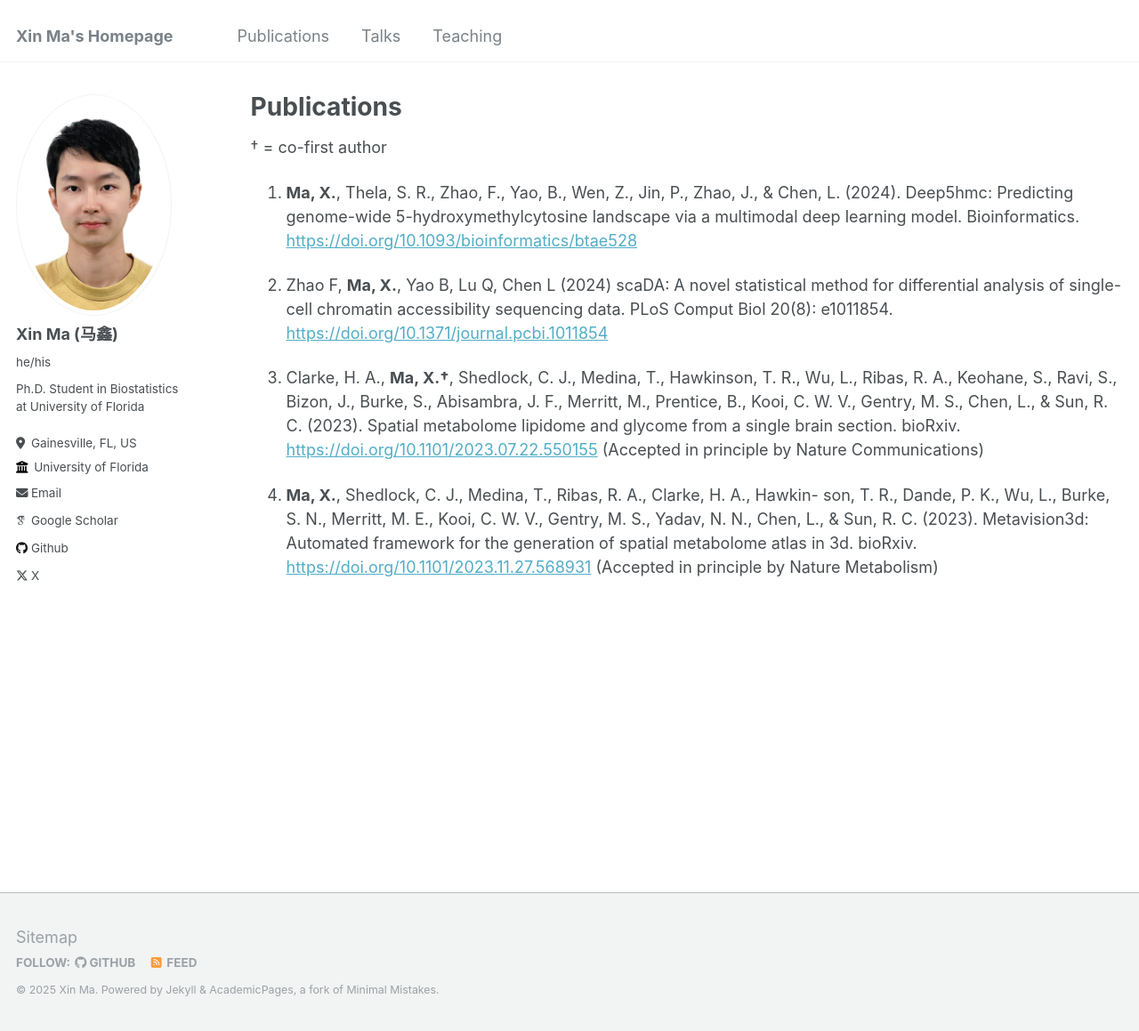
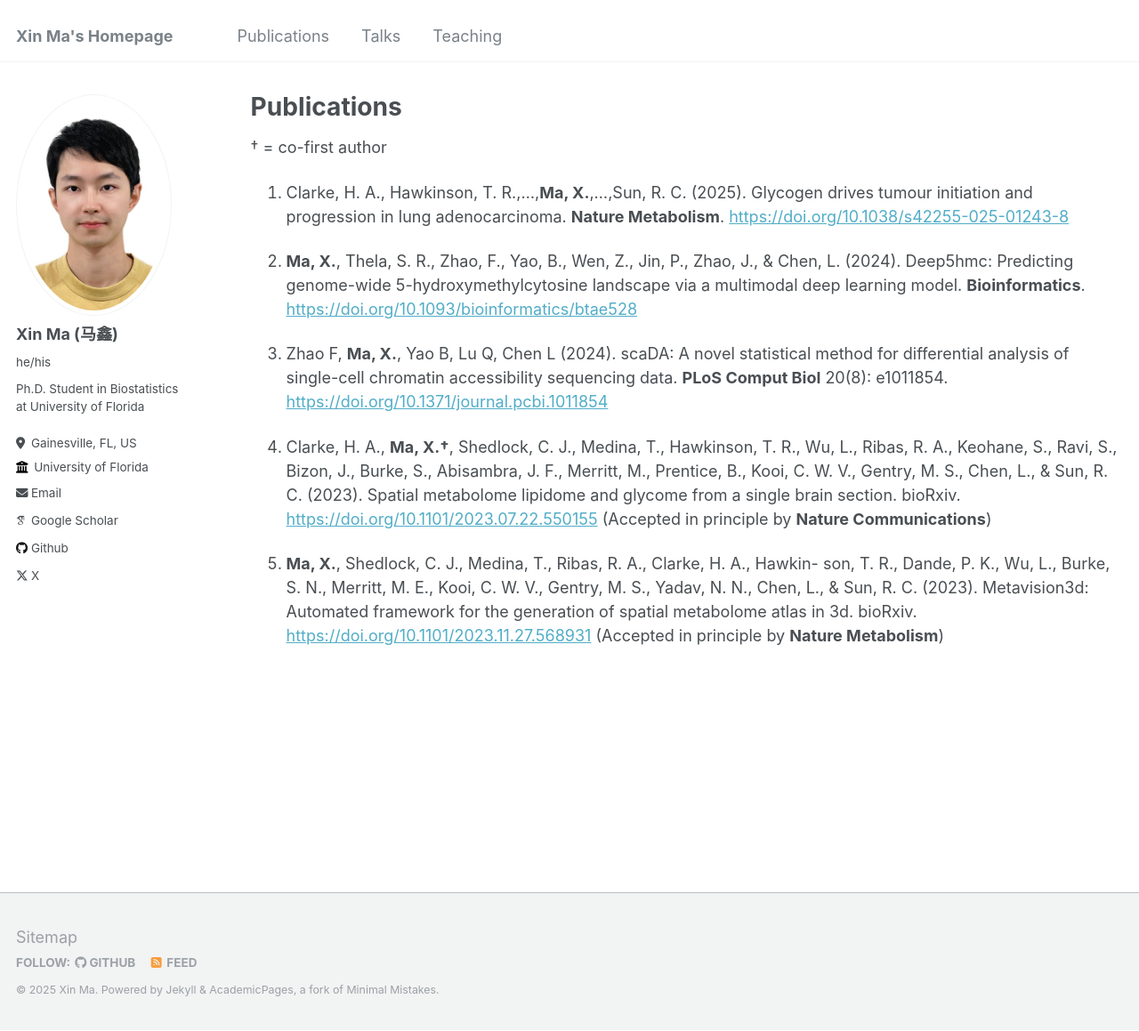
Before and after one commit to XinBiostats/xinbiostats.github.io, a Jekyll site: the page built from _pages/publications.md, in a window 1280 px wide and 1159 px high. Shown: the whole window at 89% size. Built offline with Jekyll 4.4.1, drawn with Linux system fonts in a browser that asks for light colours; some web fonts are replaced.

Commit message:
Update publications.md

```diff
--- a/_pages/publications.md
+++ b/_pages/publications.md
@@ -6,22 +6,24 @@ author_profile: true
 ---
 † = co-first author
 
+1. Clarke, H. A., Hawkinson, T. R.,...,**Ma, X.**,...,Sun, R. C. (2025). Glycogen drives tumour initiation and progression in lung adenocarcinoma. **Nature Metabolism**. <https://doi.org/10.1038/s42255-025-01243-8>
+
 1. **Ma, X.**, Thela, S. R., Zhao, F., Yao, B., Wen, Z., Jin, P., Zhao, J., & Chen, L.
 (2024). Deep5hmc: Predicting genome-wide 5-hydroxymethylcytosine
-landscape via a multimodal deep learning model. Bioinformatics. <https://doi.org/10.1093/bioinformatics/btae528>
+landscape via a multimodal deep learning model. **Bioinformatics**. <https://doi.org/10.1093/bioinformatics/btae528>
 
-1. Zhao F, **Ma, X.**, Yao B, Lu Q, Chen L (2024) scaDA: A novel statistical method for differential analysis of single-cell chromatin accessibility sequencing data. PLoS Comput Biol 20(8): e1011854. <https://doi.org/10.1371/journal.pcbi.1011854>
+1. Zhao F, **Ma, X.**, Yao B, Lu Q, Chen L (2024). scaDA: A novel statistical method for differential analysis of single-cell chromatin accessibility sequencing data. **PLoS Comput Biol** 20(8): e1011854. <https://doi.org/10.1371/journal.pcbi.1011854>
 
 1. Clarke, H. A., **Ma, X.†**, Shedlock, C. J., Medina, T., Hawkinson, T. R., Wu, L.,
 Ribas, R. A., Keohane, S., Ravi, S., Bizon, J., Burke, S., Abisambra,
 J. F., Merritt, M., Prentice, B., Kooi, C. W. V., Gentry, M. S., Chen, L.,
 & Sun, R. C. (2023). Spatial metabolome lipidome and glycome from
 a single brain section. bioRxiv. <https://doi.org/10.1101/2023.07.22.550155>
-(Accepted in principle by Nature Communications)
+(Accepted in principle by **Nature Communications**)
 
 1. **Ma, X.**, Shedlock, C. J., Medina, T., Ribas, R. A., Clarke, H. A., Hawkin-
 son, T. R., Dande, P. K., Wu, L., Burke, S. N., Merritt, M. E., Kooi,
 C. W. V., Gentry, M. S., Yadav, N. N., Chen, L., & Sun, R. C. (2023).
 Metavision3d: Automated framework for the generation of spatial metabolome
 atlas in 3d. bioRxiv. <https://doi.org/10.1101/2023.11.27.568931>
-(Accepted in principle by Nature Metabolism)
+(Accepted in principle by **Nature Metabolism**)
```
